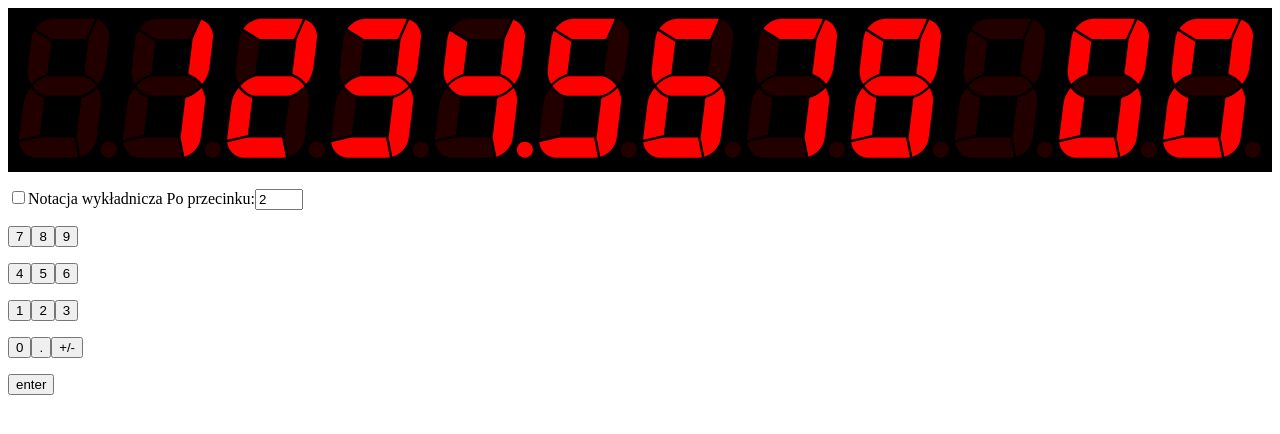
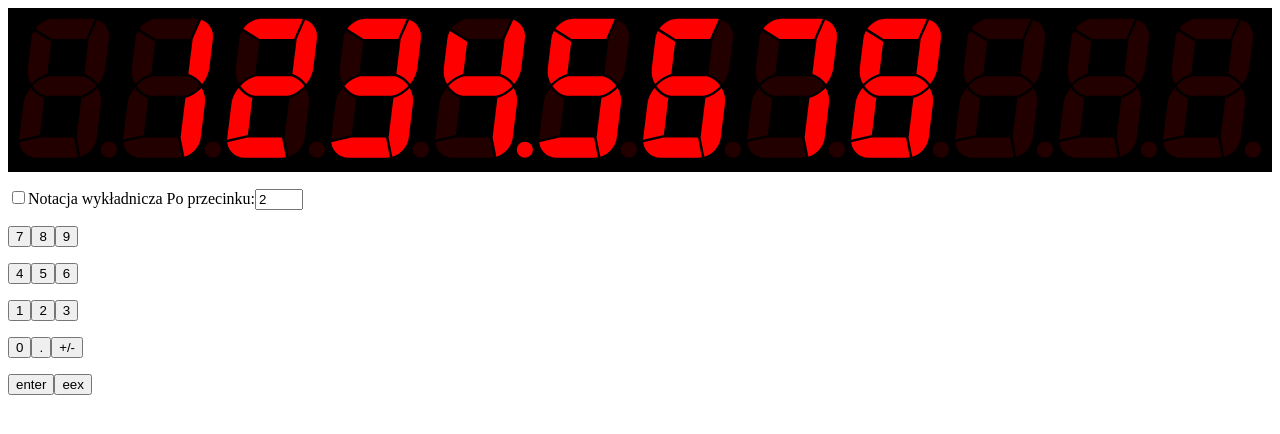
Before and after one commit to damjes/hp21react, a React (Vite) app: page / in a window 1280 px wide. Shown: the top 434 px of the page. Built offline with nearby package versions, Linux system fonts and the light colour scheme.

Commit message:
Dorobiono dwa przyciski do wpisywania poza trybem wykładniczym

```diff
--- a/src/App.tsx
+++ b/src/App.tsx
@@ -12,7 +12,7 @@ const cyfry = ['0', '1', '2', '3', '4', '5', '6', '7', '8', '9']
 function App() {
 	const [poPrzecinku, setPoPrzecinku] = useState(2)
 	const [wykładnicza, setWykładnicza] = useState(false)
-	const [x, setX] = useState<LiczbaWyświetlana>({napis: " 12345678 00", gdziePrzecinek: 4})
+	const [x, setX] = useState<LiczbaWyświetlana>({napis: " 12345678   ", gdziePrzecinek: 4})
 
 	function zapiszMantyse(napisSurowy: string, miejsce: number): [string, number] {
 		console.log('napisSurowy', napisSurowy, 'miejsce', miejsce)
@@ -140,6 +140,17 @@ function App() {
 		}
 
 		// TODO
+		if(znak === 'eex') {
+			setX({napis: napis+' 00', gdziePrzecinek})
+			return
+		}
+
+		if(znak === '-') {
+			const znak = napis[0] === ' ' ? '-' : ' '
+			const nowyNapis = znak + napis.slice(1)
+			setX({napis: nowyNapis, gdziePrzecinek})
+			return
+		}
 	}
 
 	const {napis, gdziePrzecinek} = ustalZawartośćWyświetlacza(x)
@@ -179,6 +190,7 @@ function App() {
 		</p>
 		<p>
 			<button onClick={() => wprowadź('enter')}>enter</button>
+			<button onClick={() => wprowadź('eex')}>eex</button>
 		</p>
 	</>
 }
```
